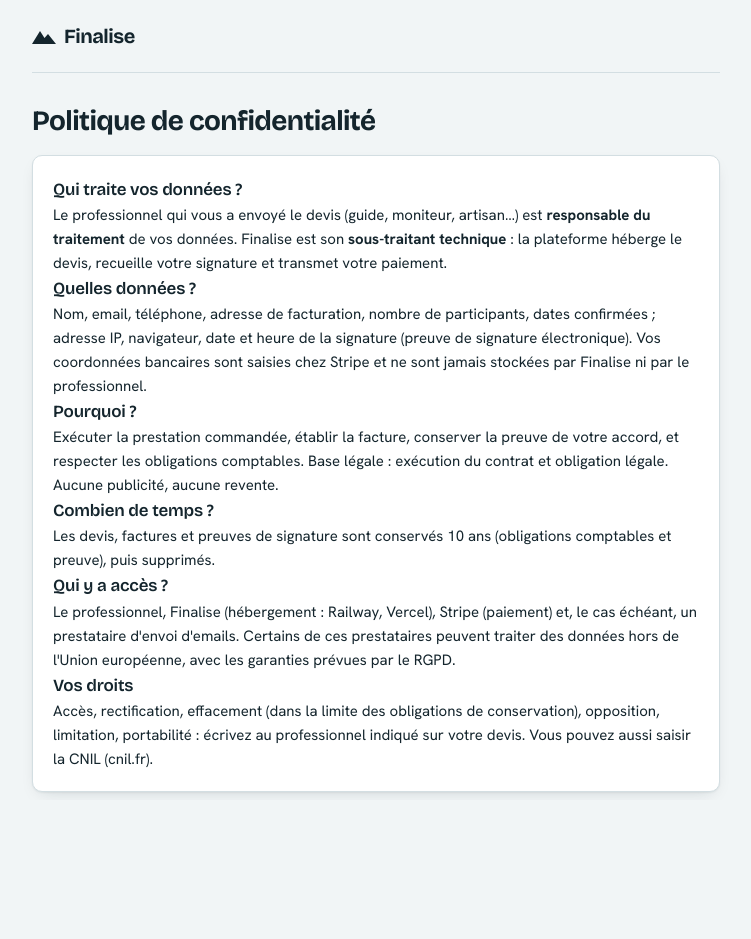
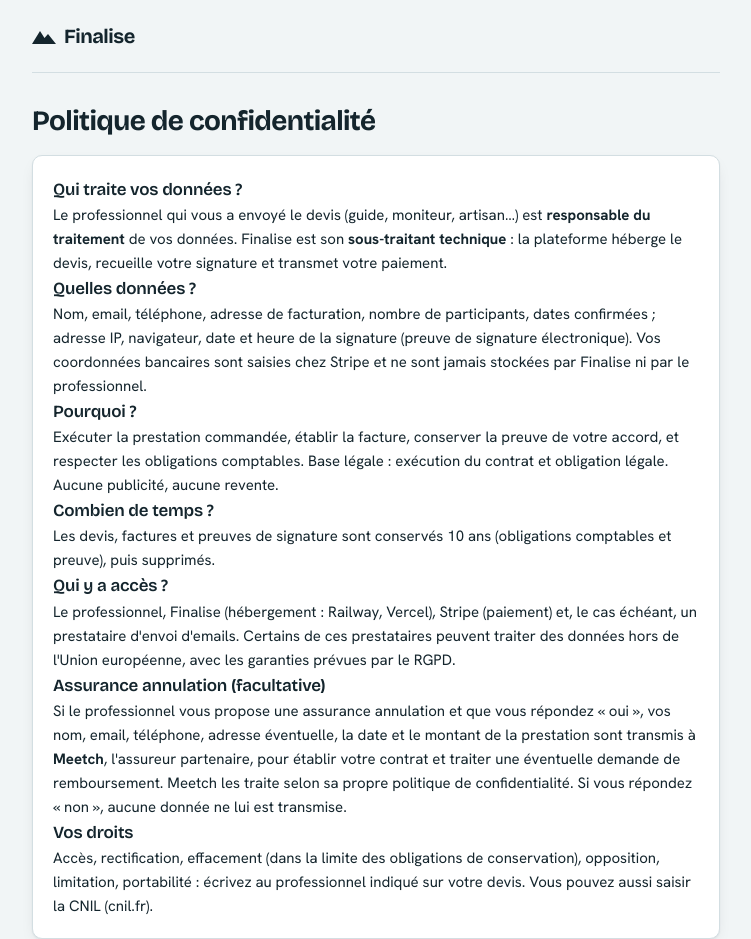
Before and after one commit to jhallepee-maker/Finalise, a React (Vite) app in the folder frontend/: page /confidentialite in a window 1280 px wide. Shown: the whole page, without its empty margins (264-1015 px from the left). Before the commit the page ends 800 px from the top, so only its background shows below. Built offline with nearby package versions, Linux system fonts and the light colour scheme; no server answers.

Commit message:
Confidentialité : mention de l'assurance annulation (Meetch)
Co-Authored-By: Claude Sonnet 5.5 <noreply@anthropic.com>
Claude-Session: https://claude.ai/code/session_019FC6LHcC3AkD9c6RDAgeRX

```diff
--- a/frontend/src/pages/Confidentialite.jsx
+++ b/frontend/src/pages/Confidentialite.jsx
@@ -17,6 +17,8 @@ export default function Confidentialite() {
         <p>Les devis, factures et preuves de signature sont conservés 10 ans (obligations comptables et preuve), puis supprimés.</p>
         <h3>Qui y a accès ?</h3>
         <p>Le professionnel, Finalise (hébergement : Railway, Vercel), Stripe (paiement) et, le cas échéant, un prestataire d'envoi d'emails. Certains de ces prestataires peuvent traiter des données hors de l'Union européenne, avec les garanties prévues par le RGPD.</p>
+        <h3>Assurance annulation (facultative)</h3>
+        <p>Si le professionnel vous propose une assurance annulation et que vous répondez « oui », vos nom, email, téléphone, adresse éventuelle, la date et le montant de la prestation sont transmis à <strong>Meetch</strong>, l'assureur partenaire, pour établir votre contrat et traiter une éventuelle demande de remboursement. Meetch les traite selon sa propre politique de confidentialité. Si vous répondez « non », aucune donnée ne lui est transmise.</p>
         <h3>Vos droits</h3>
         <p>Accès, rectification, effacement (dans la limite des obligations de conservation), opposition, limitation, portabilité : écrivez au professionnel indiqué sur votre devis. Vous pouvez aussi saisir la CNIL (cnil.fr).</p>
       </div>
```
